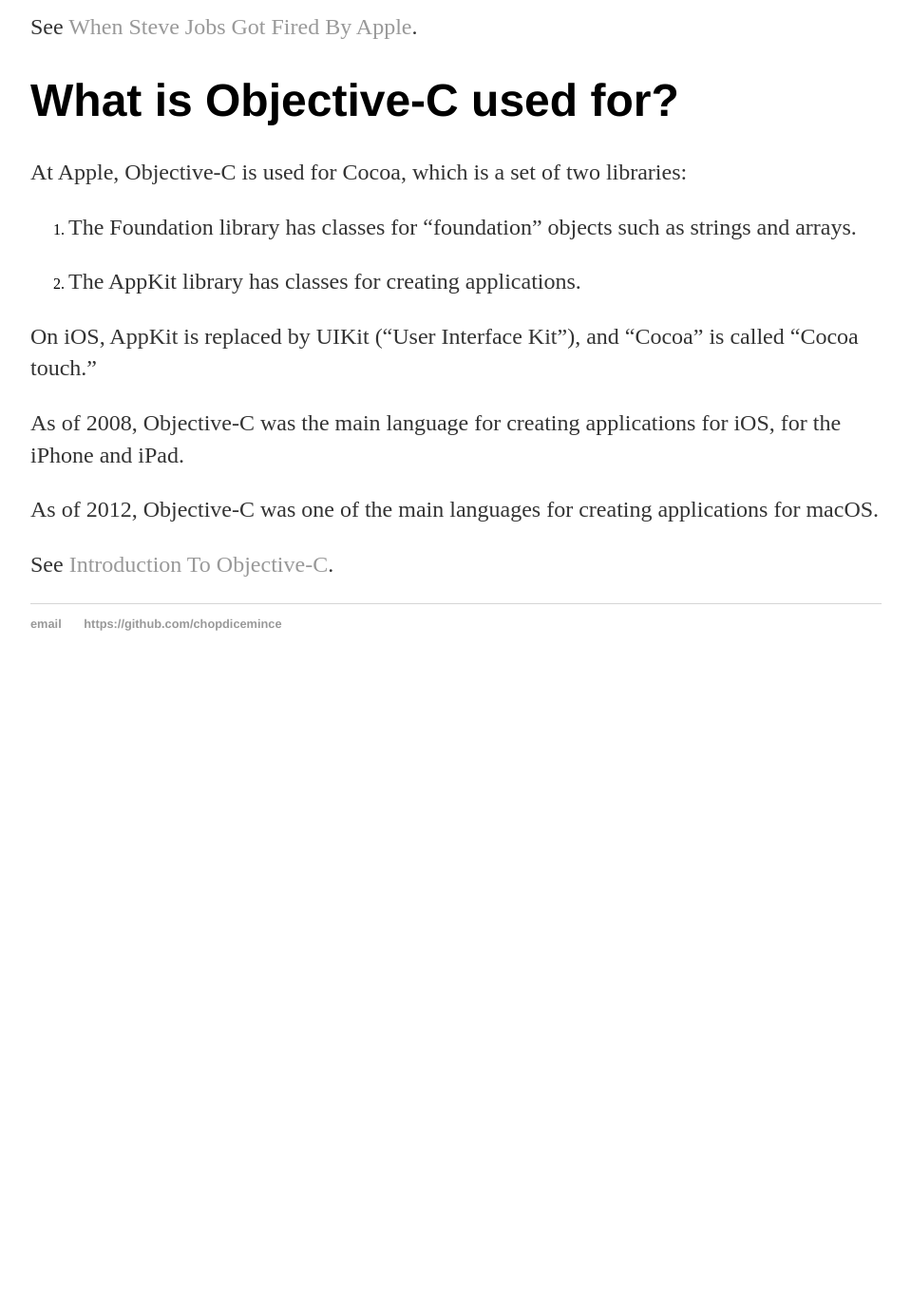
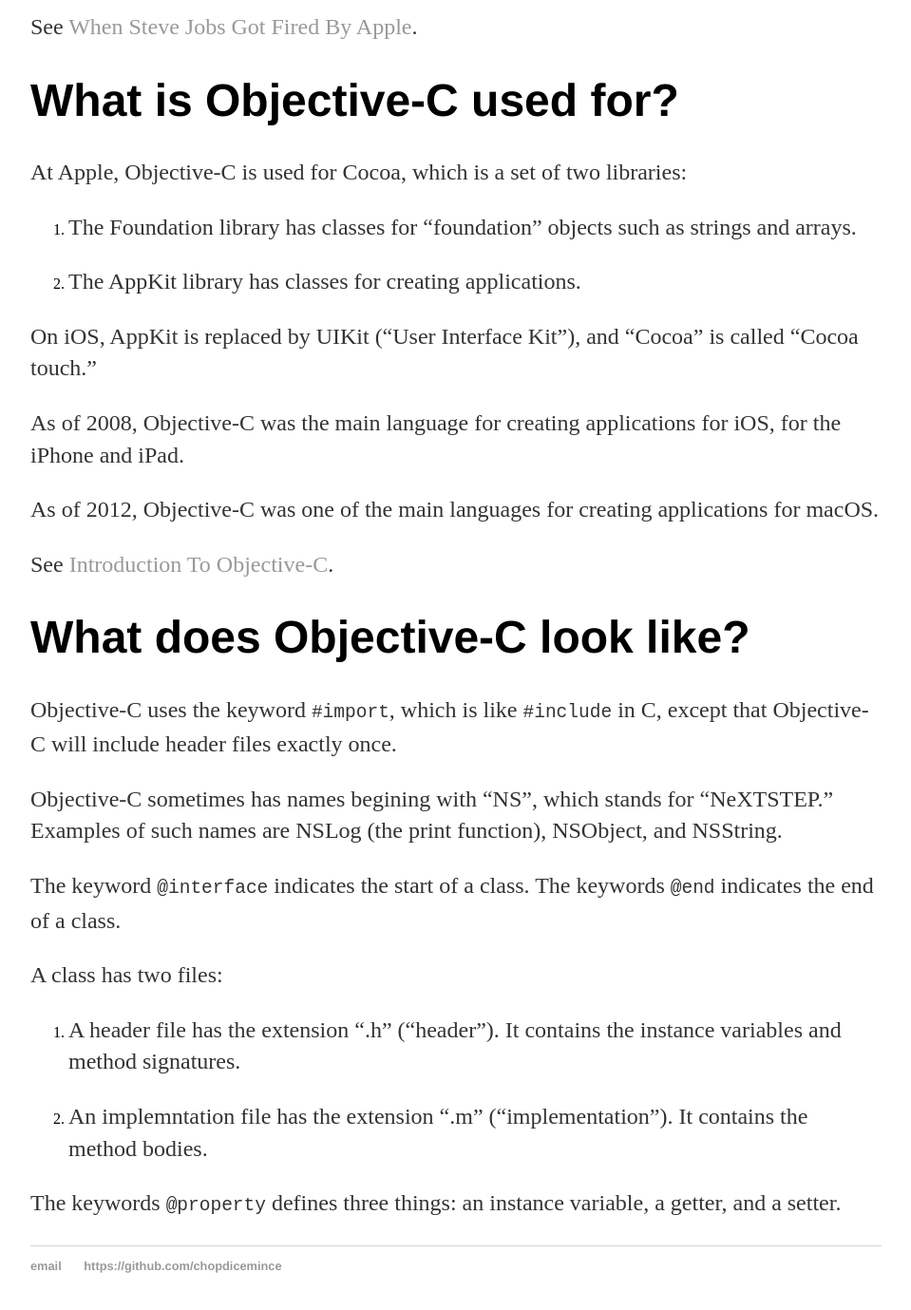
Before and after one commit to chopdicemince/chopdicemince.github.io, a Jekyll site: the page built from _posts/2018-08-05-objective-c.md, in a window 1280 px wide and 1400 px high, scrolled down 971 px. Shown: the top 1379 px of the window at 95% size, without its empty margins (160-1119 px from the left). Built offline with Jekyll 4.4.1, drawn with Linux system fonts in a browser that asks for light colours; before the commit the page ends 1695 px from its top, so only the background shows below that.

Commit message:
Add question about what Objective-C looks like

````diff
--- a/_posts/2018-08-05-objective-c.md
+++ b/_posts/2018-08-05-objective-c.md
@@ -39,3 +39,19 @@
 As of 2012, Objective-C was one of the main languages for creating applications for macOS.
 
 See [Introduction To Objective-C](https://www.cs.colorado.edu/~kena/classes/5448/f12/lectures/13-introtoobjectivec.pdf).
+
+# What does Objective-C look like?
+
+Objective-C uses the keyword ```#import```, which is like ```#include``` in C, except that Objective-C will include header files exactly once.
+
+Objective-C sometimes has names begining with "NS", which stands for "NeXTSTEP." Examples of such names are NSLog (the print function), NSObject, and NSString.
+
+The keyword ```@interface``` indicates the start of a class. The keywords ```@end``` indicates the end of a class.
+
+A class has two files:
+
+1. A header file has the extension ".h" ("header"). It contains the instance variables and method signatures.
+
+2. An implemntation file has the extension ".m" ("implementation"). It contains the method bodies.
+
+The keywords ```@property``` defines three things: an instance variable, a getter, and a setter.
````
